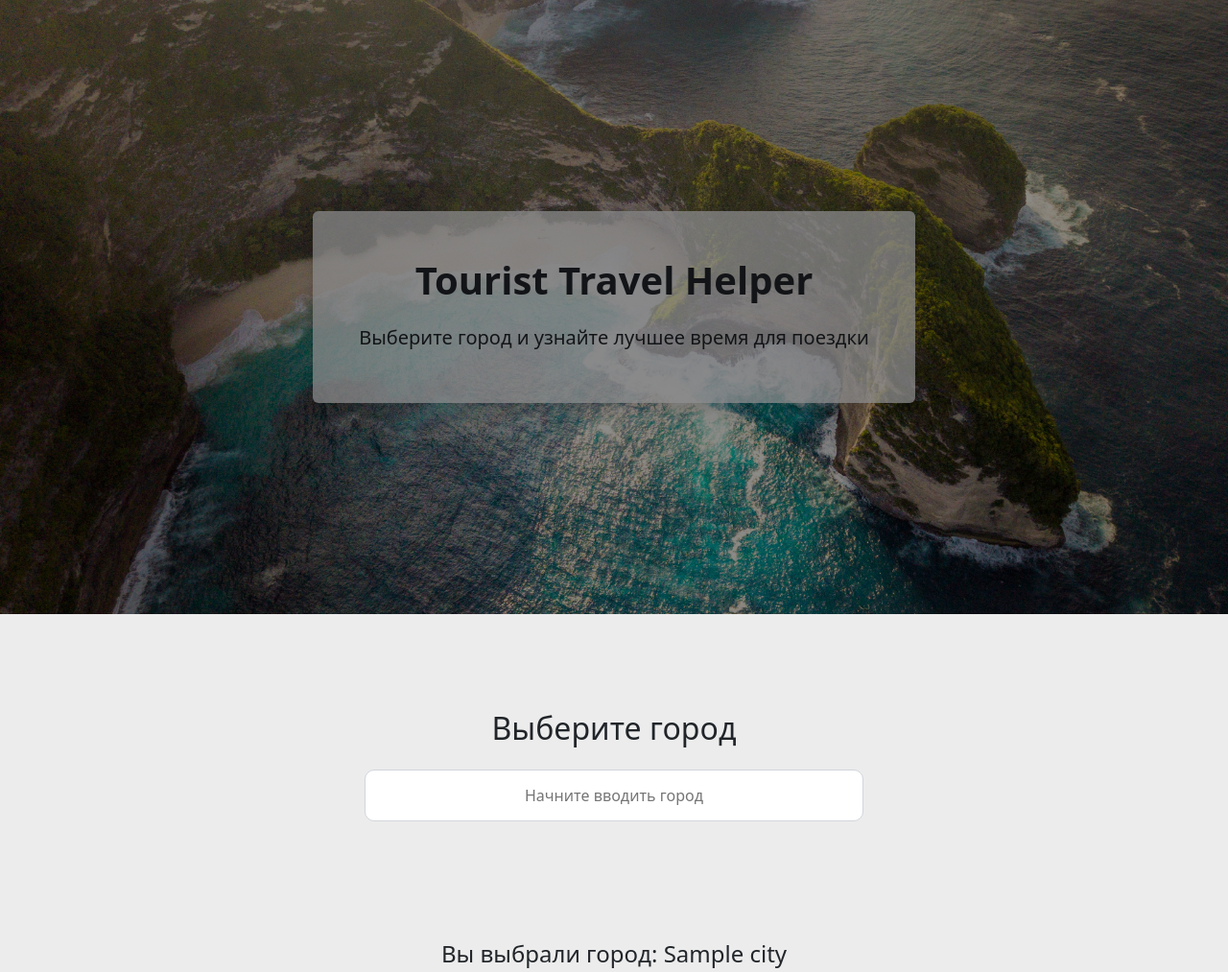
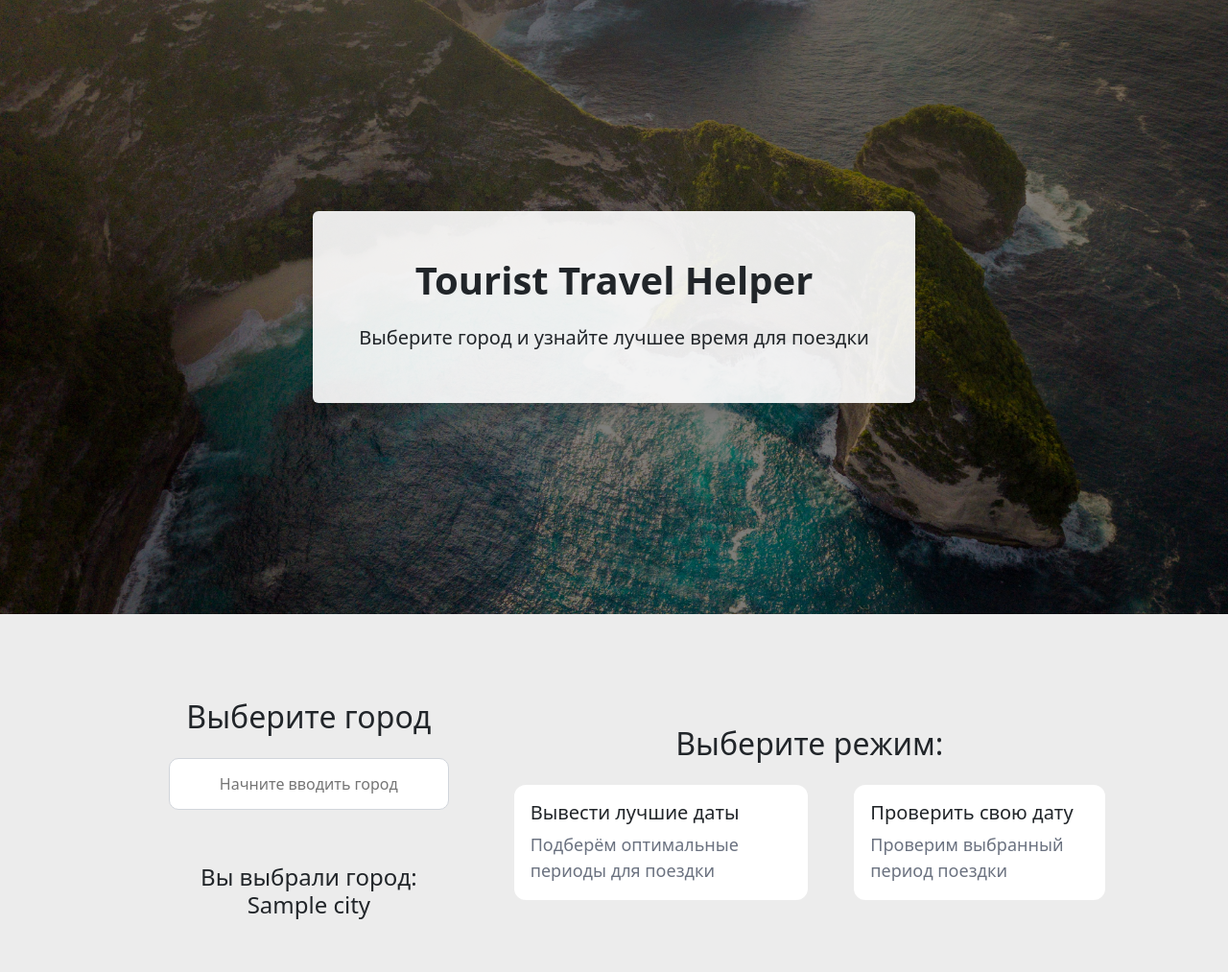
Before and after one commit to Saaubili/Tourist_travel_time_helper, a Django app: template recommendation_system/templates/recommendation_system/select_page.html in a window 1280 px wide. Shown: the top 1013 px of the page at 96% size. Run offline with Django 5.2, Linux system fonts and the light colour scheme; the template is opened without the code that fills it: values that come from a table or form of the project are taken from there, others are empty; tables that the repository leaves empty hold one stand-in row (values such as "Sample post"); parts of the project's set-up code (start-up, migrations or seed data) failed here and were passed over; some libraries are stand-ins or nearby versions.

Commit message:
Add files via upload

```diff
--- a/data_receiver/management/commands/load_tourism_info_from_dataset.py
+++ b/data_receiver/management/commands/load_tourism_info_from_dataset.py
@@ -63,7 +63,7 @@ class Command(BaseCommand):
                     parsed_date = datetime.date(year, month, 1)
                     rate = self.clean_value(row[date])
                     night = self.clean_value(row.get(f"{date}_n"))
-                    TourismStat.objects.update_or_create(country= country_iso_2, date=parsed_date, defaults={
+                    TourismStat.objects.update_or_create(country= iso2_country_name_dict.get(country_iso_2), date=parsed_date, defaults={
                         "nights_spent": night,
                         "occupancy_rate": rate,
                     })
--- a/data_receiver/management/commands/load_weather_data.py
+++ b/data_receiver/management/commands/load_weather_data.py
@@ -60,7 +60,7 @@ class Command(BaseCommand):
 
             for _, row in grouped.iterrows():
                 WeatherData.objects.update_or_create(
-                    city=city,
+                    city=city.name,
                     year=int(row["year"]),
                     period=int(row["period"]),
                     defaults={
--- a/data_receiver/models.py
+++ b/data_receiver/models.py
@@ -20,7 +20,6 @@ class City(models.Model):
 
 class WeatherData(models.Model):
     city = models.ForeignKey(City, on_delete=models.CASCADE, )
-    year = models.IntegerField()
     period = models.IntegerField()
     min_temperature = models.FloatField()
     max_temperature = models.FloatField()
@@ -28,8 +27,11 @@ class WeatherData(models.Model):
     wind_speed = models.FloatField()
 
     class Meta:
-        unique_together = ('city', 'year', 'period')
+        unique_together = ('city', 'period')
         db_table = 'weather_data'
+        indexes = [
+            models.Index(fields=['city', 'period']),
+        ]
 
     def get_avg_temperature(self):
         return (self.min_temperature + self.max_temperature) / 2
--- a/recommendation_system/static/recommendation_system/css/city_search.css
+++ b/recommendation_system/static/recommendation_system/css/city_search.css
@@ -1,5 +1,4 @@
 body {
-    margin: 0px;
     background-color: rgb(236, 236, 236);
 }
 
@@ -15,21 +14,39 @@ body {
 .cool-picture::before {
     content: "";
     position: absolute;
-    inset: 0;
-    background: rgba(0, 0, 0, 0.45);
+    top: 0;
+    left: 0;
+    width: 100%;
+    height: 100%;
+    background-color: rgba(0, 0, 0, 0.5);
+    z-index: 1;
 }
 
-form {
-    max-width: 600px;
-    margin: 60px auto;
-    padding: 40px;
+
+#cool-picture-text {
+    position: relative;
+    z-index: 2;
+    background-color: rgba(255, 255, 255, 0.9);
+}
+
+
+#city-search-form {
+    max-width: 80vw;
+    margin: 40px auto;
     border-radius: 16px;
+}
+
+#analytics-configuration-city-search{
+    width: 50%;
+}
+
+#analytics-configuration-div{
+    gap: 20px
 }
 
 #city-input {
     width: 100%;
     padding: 14px 16px;
-    font-size: 1rem;
     border-radius: 10px;
     border: 1px solid rgb(209, 213, 219);
 }
@@ -63,4 +80,49 @@ form {
 
 .selected-city-info {
     max-width: 800px;
+    background-color: white;
 }
+
+#map-frame{
+    margin-top: 30vh
+}
+
+.map-div{
+    margin-left: 8px
+}
+
+.radio-btn-label {
+    cursor: pointer;
+}
+
+.radio-btn-label input {
+    display: none;
+}
+
+.radio-btn-option-content{
+    padding: 15px;
+    border-radius: 12px;
+    background-color: rgb(255, 255, 255);
+    border: 2px solid white;
+}
+
+.radio-btn-option-content p {
+    margin: 0;
+    font-size: 18px;
+    color: rgb(107, 114, 128);
+}
+
+.radio-btn-option-content h4 {
+    font-size: 20px;
+}
+
+
+.radio-btn-label:hover{
+    transform: translateY(-4px);
+    box-shadow: 0 12px 30px rgba(0, 0, 0, 0.12);
+}
+
+.radio-btn-label input:checked + .radio-btn-option-content {
+    border-color: rgb(37, 99, 235);
+    background-color: rgb(240, 246, 255);
+}
--- a/recommendation_system/static/recommendation_system/js/city_auto_search.js
+++ b/recommendation_system/static/recommendation_system/js/city_auto_search.js
@@ -1,9 +1,13 @@
-const input = document.querySelector("#city-input");
+const cityNameInput = document.querySelector("#city-input");
 const cityResults = document.querySelector("#city-results");
-const hidden = document.querySelector("#city-id");
 const mapFrame = document.querySelector("#map-frame");
 const infoBlock = document.querySelector("#selected-city-info")
 const selectedCityName = document.querySelector("#selected-city-name")
+const selectedRadio = null
+const radioButtons = document.querySelector('input[name="analytics-option"]');
+const hintDiv = document.querySelector('#form-hint-div')
+let isCitySelected = false
+
 
 function updateCityInfo(cityData) {
     selectedCityName.textContent = `Вы выбрали город: ${cityData.name}`;
@@ -11,11 +15,52 @@ function updateCityInfo(cityData) {
     mapFrame.src = `https://www.google.com/maps?q=${cityData.lat},${cityData.lon}&z=10&output=embed`;
 }
 
-input.addEventListener("input", () => {
-    const cityName = input.value.charAt(0).toUpperCase() + input.value.slice(1);
+
+function selectCity(city) {
+    localStorage.setItem("isCitySelected", true);
+    isCitySelected = true
+    cityNameInput.value = city.name;
+    cityResults.innerHTML = "";
+    updateCityInfo(city)
+    shouldShowHint()
+    fetch("/save_city_selection/", {
+        method: "POST",
+        headers: {
+            "X-CSRFToken": getCookie("csrftoken")
+        },
+        body: `city_id=${city.id}`
+    })
+}
+
+function shouldShowHint() {
+    if (!selectedRadio && localStorage.getItem("isCitySelected")) {
+        hintDiv.style.display = "block"
+        hintDiv.textContent = "Теперь выберете нужный режим"
+    }
+    else if (selectedRadio && !localStorage.getItem("isCitySelected")) {
+        hintDiv.style.display = "block"
+        hintDiv.textContent = "Теперь выберете город"
+    }
+    else {
+        hintDiv.style.display = "none"
+    }
+}
+
+function createCityListElement(city) {
+    const li = document.createElement("li");
+    li.textContent = city.name;
+    li.classList.add("autocomplete-item");
+    li.onclick = () => {
+        selectCity(city)
+    };
+    cityResults.appendChild(li);
+}
+
+function addCitySearchInputEventListener() {
+    cityNameInput.addEventListener("input", () => {
+        const cityName = cityNameInput.value.charAt(0).toUpperCase() + cityNameInput.value.slice(1);
         if (cityName.length < 2) {
             cityResults.innerHTML = "";
-        infoBlock.classList.add('d-none')
             return;
         }
 
@@ -24,27 +69,33 @@ input.addEventListener("input", () => {
             .then(cityData => {
                 cityResults.innerHTML = "";
                 cityData.forEach(city => {
-                const li = document.createElement("li");
-                li.textContent = city.name;
-                li.classList.add("autocomplete-item");
-                li.onclick = () => {
-                    input.value = city.name;
-                    hidden.value = city.id;
-                    cityResults.innerHTML = "";
-                    fetch("/save_city_selection/", {
+                    createCityListElement(city)
+                });
+            });
+    })
+}
+
+function addRadioButtonsEventListener() {
+    radioButtons.forEach(btn => {
+        btn.addEventListener("click", () => {
+            selectedRadio = btn
+            shouldShowHint()
+            fetch("/save_analytics_type/", {
                 method: "POST",
                 headers: {
-                            "Content-Type": "application/x-www-form-urlencoded",
-                            "X-CSRFToken": document.querySelector('[name=csrfmiddlewaretoken]').value
+                    "X-CSRFToken": getCookie("csrftoken")
                 },
-                        body: `city_id=${city.id}`
+                body: `analytics_type=${btn.value}`
             })
-                        .then(res => res.json())
-                        .then(data => {
-                            updateCityInfo(data.city);
+        })
     });
+}
+
+
+function main() {
+    addCitySearchInputEventListener()
+    shouldShowHint()
 };
-                cityResults.appendChild(li);
-            });
-        });
-});
+
+
+main()
--- a/recommendation_system/templates/recommendation_system/select_page.html
+++ b/recommendation_system/templates/recommendation_system/select_page.html
@@ -10,35 +10,60 @@
 </head>
 <body>
 <section class="cool-picture d-flex align-items-center justify-content-center">
-    <div class="text-center bg-light bg-opacity-75 p-5 rounded shadow">
+    <div class="text-center p-5 rounded shadow" id="cool-picture-text">
         <h1 class="fw-bold mb-4">Tourist Travel Helper</h1>
         <h5>Выберите город и узнайте лучшее время для поездки</h5>
     </div>
 </section>
 
 <form method="post" id="city-search-form">
-    <h2 class="text-center mb-4">Выберите город</h2>
-    {% csrf_token %}
-    <input type="text" id="city-input" class="text-center" placeholder="Начните вводить город">
-    <input type="hidden" id="city-id" name="city">
-    <div id="city-results-div">
-        <ul id="city-results"></ul>
+    <div class="d-flex flex-row align-items-center justify-content-between" id="analytics-configuration-div">
+        <div id="analytics-configuration-city-search" class="p-5">
+            <h2 class="text-center mb-4">Выберите город</h2>
+            {% csrf_token %}
+            <input type="text" id="city-input" class="text-center" placeholder="Начните вводить город"
+                   autocomplete="off">
+            <div id="city-results-div">
+                <ul id="city-results"></ul>
+            </div>
+
+            <div id="selected-city-info" class="text-center mt-5 {% if not selected_city %}d-none{% endif %}">
+                <h4 id="selected-city-name">
+                    Вы выбрали город: {{ selected_city.name_ru }}
+                </h4>
+            </div>
+        </div>
+
+        <div id="form-hint-div"></div>
+
+        <div id="chose-analytics-type">
+            <h2 class="text-center mb-4">Выберите режим:</h2>
+            <div id="analytics-configuration-radio-btn" class="d-flex gap-5">
+                <label class="radio-btn-label">
+                    <input type="radio" id="analytics-best-periods" name="analytics-option" value="best_periods">
+                    <div class="radio-btn-option-content">
+                        <h4>Вывести лучшие даты</h4>
+                        <p>Подберём оптимальные периоды для поездки</p>
+                    </div>
+                </label>
+
+                <label class="radio-btn-label">
+                    <input type="radio" id="analytics-check-period" name="analytics-option" value="check_period">
+                    <div class="radio-btn-option-content">
+                        <h4>Проверить свою дату</h4>
+                        <p>Проверим выбранный период поездки</p>
+                    </div>
+                </label>
+            </div>
+        </div>
     </div>
 </form>
 
-<div id="selected-city-info"
-     class="mt-4 mb-5 d-flex align-items-center justify-content-center {% if not selected_city %}d-none{% endif %}">
-    <h4 id="selected-city-name">
-        {% if selected_city %}Вы выбрали город: {{ selected_city.name_ru }}{% endif %}
-    </h4>
-</div>
 
-
-<div class="ratio ratio-16x9">
+<div class="ratio ratio-16x9 mt-5 map-div">
     <iframe id="map-frame"
-            src="https://www.google.com/maps?q={% if selected_city %}{{ selected_city.latitude }},{{ selected_city.longitude }}{% else %}49.96,36.25{% endif %}&z=10&output=embed"
-            loading="lazy"
-            referrerpolicy="no-referrer-when-downgrade">
+            src="https://www.google.com/maps?q={% if selected_city %}{{ selected_city.latitude }},{{ selected_city.longitude }}{% else %}56.8519,60.6122{% endif %}&z=10&output=embed"
+            loading="lazy">
     </iframe>
 </div>
 
--- a/recommendation_system/urls.py
+++ b/recommendation_system/urls.py
@@ -6,4 +6,6 @@ urlpatterns = [
     path("city_searching/", views.city_search, name="city_autocomplete"),
     path("city_selected/", views.city_selected, name="city_selected"),
     path("save_city_selection/", views.save_city_selection, name="save_city_selection"),
+    path("save_analytics_type/", views.save_analytics_type, name="save_analytics_type"),
+    path('check_if_ready_to_analyze/', views.check_if_ready_to_analyze, name='check_if_ready_to_analyze'),
 ]
--- a/tourist_travel_time_helper/settings.py
+++ b/tourist_travel_time_helper/settings.py
@@ -25,7 +25,7 @@ SECRET_KEY = 'django-insecure-bdf&8sfw48ynuk2%0d&*0c7t%^mz&&k)6jju66_&bwe^4*spz$
 # SECURITY WARNING: don't run with debug turned on in production!
 DEBUG = True
 
-ALLOWED_HOSTS = []
+ALLOWED_HOSTS = ['yourusername.pythonanywhere.com', '127.0.0.1']
 
 
 # Application definition
```
Also changed, not shown: data_receiver/management/commands/load_cities_csv.py (+3 -5 lines), recommendation_system/views.py (+91 -14 lines). Lines whose indentation alone changed are shown as unchanged.
